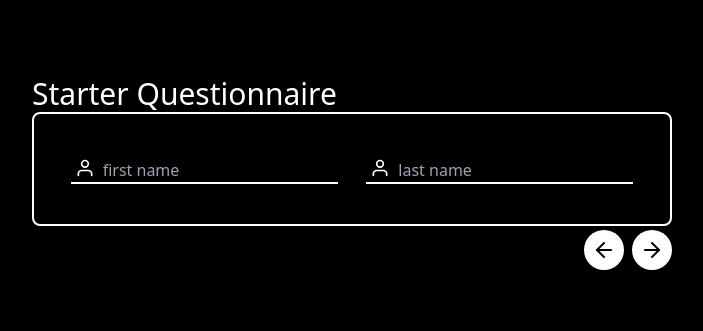
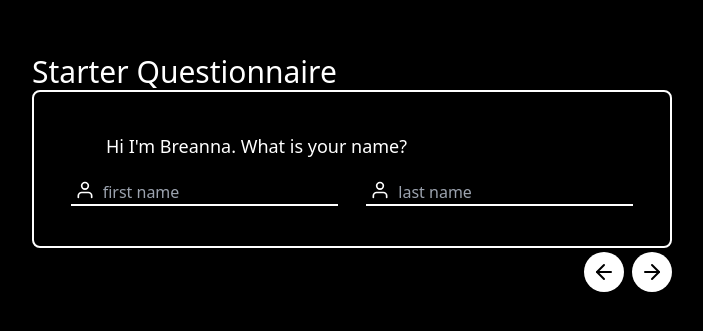
Before and after one commit to jgarcia4444/fit-body-bells, a React (Create React App) app: page /info-form in a window 1280 px wide. Shown: the part 227-558 px from the top of the page, without its empty margins (288-991 px from the left). Built offline with nearby package versions, Linux system fonts and the light colour scheme.

Commit message:
Created a shared compoment that will display helper informtation for each question. Added in these components to the first two questions.

```diff
--- a/src/components/Questionnaire/InformationPrompt/index.js
+++ b/src/components/Questionnaire/InformationPrompt/index.js
@@ -18,6 +18,7 @@ import updateInstagram from '../../../redux/actions/questions/updateInstagram';
 import updateImprovement from '../../../redux/actions/questions/updateImprovement';
 import updateGoals from '../../../redux/actions/questions/updateGoals';
 import updateStruggles from '../../../redux/actions/questions/updateStruggles';
+import InputDetail from '../../../shared/Text/InputDetail';
 
 const InformationPrompt = ({promptType, questions, updateLName, updateFName, updateAge, updateDuration, updateSessionsPerWeek, updateFoodRelation, updateInstagram, updatePhone, updateImprovement, updateGoals, updateStruggles}) => {
 
@@ -32,20 +33,24 @@ const InformationPrompt = ({promptType, questions, updateLName, updateFName, upd
     const {phone, instagramUsername} = contact;
     const {duration, timeUnit} = trainerDuration;
 
-    const inputWrapperStyle = "flex flex-row border-b-2 border-white pt-1 px-1";
+    const inputWrapperStyle = "flex flex-row  border-b-2 border-white pt-1 px-1";
 
     const namePrompts =
     (
-        <div className="flex flex-row w-full justify-evenly">
+        <div className="flex flex-row flex-wrap w-full justify-evenly">
+            <InputDetail content={"Hi I'm Breanna. What is your name?"} />
             <TextInput icon={<FiUser color={iconColor} size={iconSize} />} label="First" value={fName} changeFunc={(val) => updateFName(val.target.value)} placeholder="first name"  />
             <TextInput icon={<FiUser color={iconColor} size={iconSize} />} label="Last" value={lName} changeFunc={(val) => updateLName(val.target.value)} placeholder="last name" />
         </div>
     );
 
     const agePrompt = (
-        <div className={inputWrapperStyle}>
-            <FiCalendar color={iconColor} size={20} />
-            <input className="bg-transparent ml-2" placeholder='Age' type="number" value={age} onChange={val => updateAge(val.target.value)}/>
+        <div className="flex flex-row flex-wrap  justify-center">
+            <InputDetail content={"How old are you? This will help me tailor a workout plan specifically for you."} />
+            <div className={inputWrapperStyle}>
+                <FiCalendar color={iconColor} size={20} />
+                <input className="bg-transparent ml-2" placeholder='Age' type="number" value={age} onChange={val => updateAge(val.target.value)}/>
+            </div>
         </div>
     )
 
--- /dev/null
+++ b/src/shared/Text/InputDetail.js
@@ -0,0 +1,12 @@
+import React from 'react';
+
+const InputDetail = ({content}) => {
+
+    return (
+        <div className="w-full px-16 mb-4">
+            <p className="text-white text-lg">{content}</p>
+        </div>
+    )
+};
+
+export default InputDetail;
```
